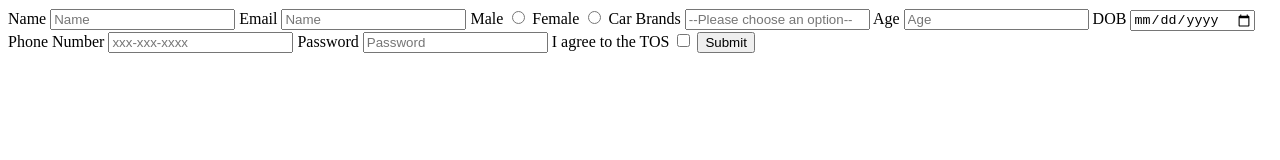
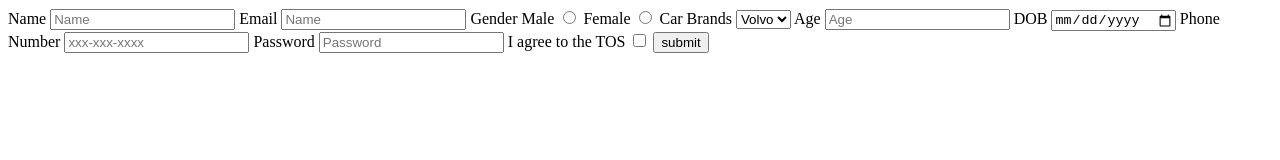
Before and after one commit to acciojob/signup-form-car-RashmiPatil13, a website: page main.html in a window 1280 px wide. Drawn offline with Linux system fonts and the light colour scheme.

Commit message:
created a submission

```diff
--- a/main.html
+++ b/main.html
@@ -13,23 +13,25 @@
 
 		<label for="email">Email</label>
 		<input type="Email" required id="email" placeholder="Name">
-
+         <label>Gender</label>
 		  <label for="gender_m">Male</label>
-	<input type="radio" id="gender_m"  value="Male" required placeholder="-">
+	<input type="radio" id="gender_m"  name="Gender" required placeholder="-">
 		<label for="gender_f">Female</label>
-  <input type="radio" id="gender_f"  value="Female" required placeholder="-">
+  <input type="radio" id="gender_f"  name="Gender" required placeholder="-">
 
 
 
 
 
 		<label for="cars">Car Brands</label>
-		<input type="Select" required id="cars" placeholder="--Please choose an option--">
-  <!--  <Select value="volvo">Volvo</Select>
-    <option value="saab">Saab</option>
-    <option value="opel">Opel</option>
-    <option value="audi">Audi</option>
-    </select> -->
+		<!--<input type="Select" required id="cars" placeholder="--Please choose an option--">-->
+
+        <select name="car" id="cars" required placeholder="--Please choose an option--">
+		  <option value="volvo">Volvo</option>
+         <option value="saab">Saab</option>
+         <option value="opel">Opel</option>
+         <option value="audi">Audi</option>
+       </select>
 
 
 
@@ -48,7 +50,7 @@
 		<label for="tos">I agree to the TOS	</label>
 		<input type="Checkbox" required id="tos"  placeholder="-">
 
-		<input type="submit">
+		<button type="submit"> submit</button>
 	<!-- the entire body must be written by student -->
     <script type="text/javascript" src="./script.js">
 </script>
```
